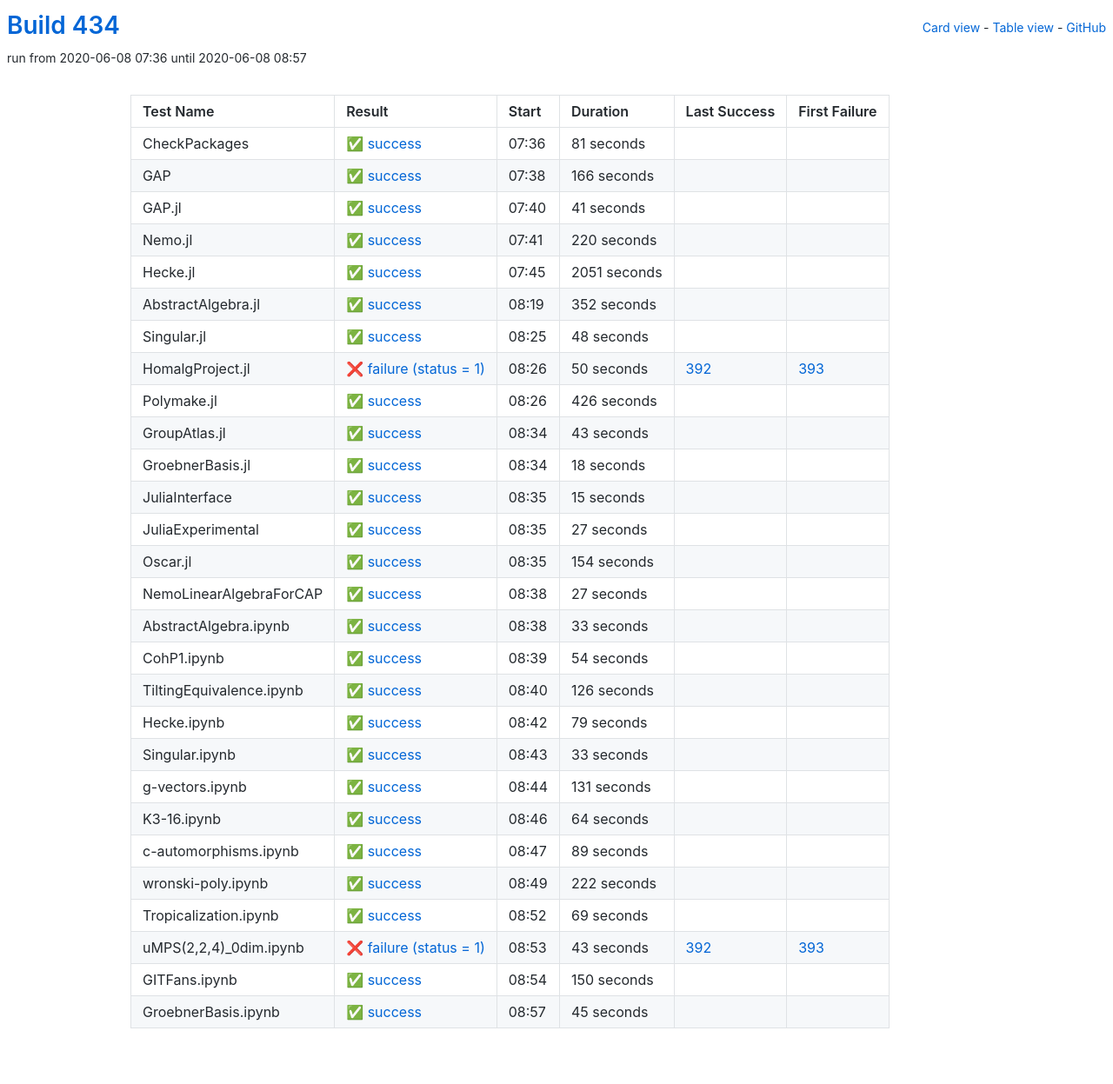
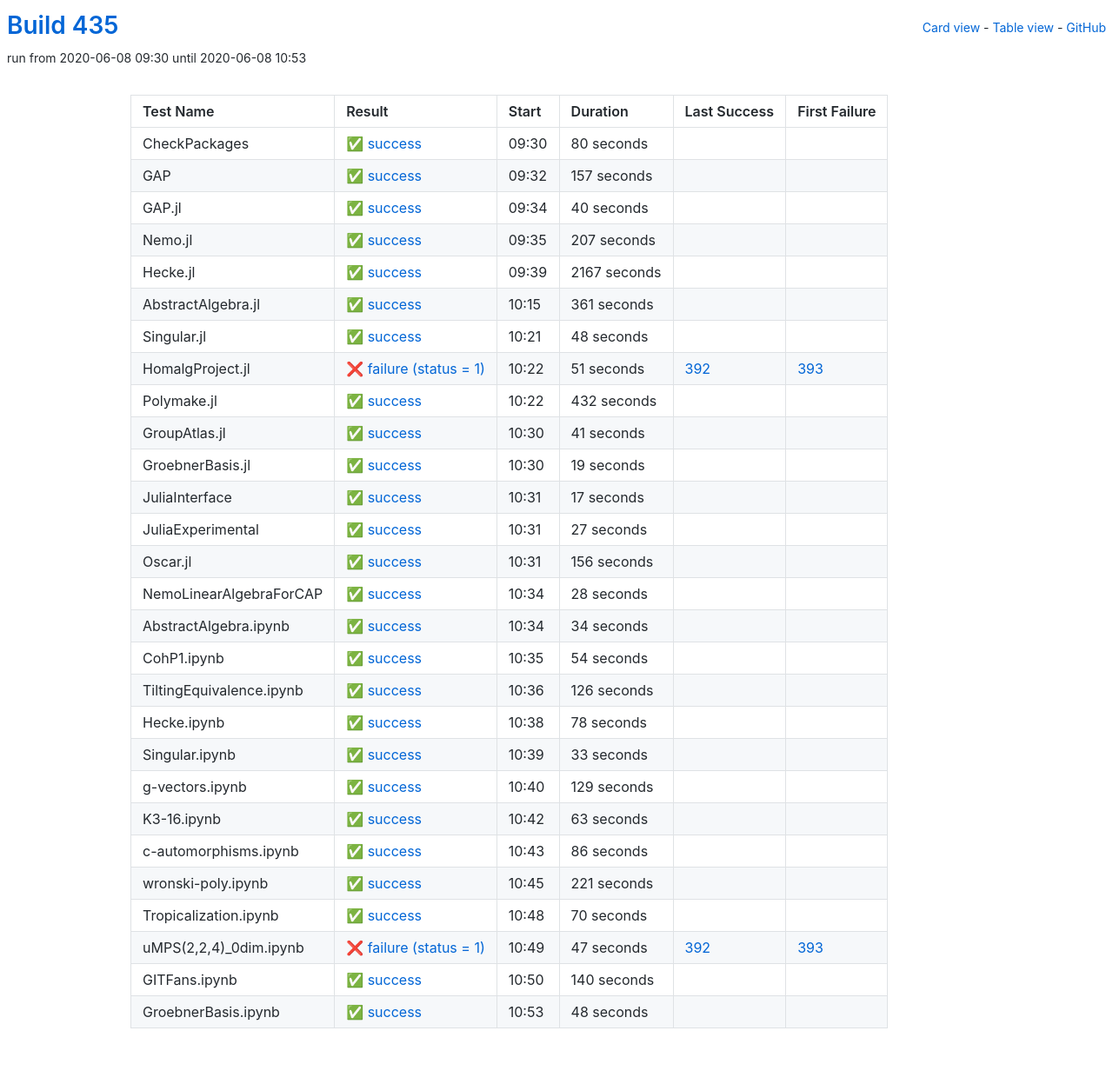
Before and after one commit to oscar-system/oscar-ci-status-1.4, a Jekyll site: the page built from table.html, in a window 1280 px wide. Shown: the whole page at 87% size. Built offline with Jekyll 4.4.1, drawn with Linux system fonts in a browser that asks for light colours.

Commit message:
Build 435

```diff
--- a/_data/ci.yml
+++ b/_data/ci.yml
@@ -1,77 +1,77 @@
-build: 434
-build_url: https://oscarci.mathematik.uni-kl.de/job/oscar-julia-1.4/434/
+build: 435
+build_url: https://oscarci.mathematik.uni-kl.de/job/oscar-julia-1.4/435/
 job: oscar-julia-1.4
 tests:
-- duration: 81
+- duration: 80
   exitcode: 0
   first_failure: false
   first_failure_url: null
   id: checkpackages
   last_success: false
   last_success_url: null
-  log: https://oscarci.mathematik.uni-kl.de/job/oscar-julia-1.4/434/artifact/logs/build-434/CheckPackages.log
+  log: https://oscarci.mathematik.uni-kl.de/job/oscar-julia-1.4/435/artifact/logs/build-435/CheckPackages.log
   name: CheckPackages
-  start: 2020-06-08 07:36
+  start: 2020-06-08 09:30
   status: success
   success: true
-- duration: 166
+- duration: 157
   exitcode: 0
   first_failure: false
   first_failure_url: null
   id: gap
   last_success: false
   last_success_url: null
-  log: https://oscarci.mathematik.uni-kl.de/job/oscar-julia-1.4/434/artifact/logs/build-434/GAP.log
+  log: https://oscarci.mathematik.uni-kl.de/job/oscar-julia-1.4/435/artifact/logs/build-435/GAP.log
   name: GAP
-  start: 2020-06-08 07:38
+  start: 2020-06-08 09:32
   status: success
   success: true
-- duration: 41
+- duration: 40
   exitcode: 0
   first_failure: false
   first_failure_url: null
   id: gap-jl
   last_success: false
   last_success_url: null
-  log: https://oscarci.mathematik.uni-kl.de/job/oscar-julia-1.4/434/artifact/logs/build-434/GAP.jl.log
+  log: https://oscarci.mathematik.uni-kl.de/job/oscar-julia-1.4/435/artifact/logs/build-435/GAP.jl.log
   name: GAP.jl
-  start: 2020-06-08 07:40
+  start: 2020-06-08 09:34
   status: success
   success: true
-- duration: 220
+- duration: 207
   exitcode: 0
   first_failure: false
   first_failure_url: null
   id: nemo-jl
   last_success: false
   last_success_url: null
-  log: https://oscarci.mathematik.uni-kl.de/job/oscar-julia-1.4/434/artifact/logs/build-434/Nemo.jl.log
+  log: https://oscarci.mathematik.uni-kl.de/job/oscar-julia-1.4/435/artifact/logs/build-435/Nemo.jl.log
   name: Nemo.jl
-  start: 2020-06-08 07:41
+  start: 2020-06-08 09:35
   status: success
   success: true
-- duration: 2051
+- duration: 2167
   exitcode: 0
   first_failure: false
   first_failure_url: null
   id: hecke-jl
   last_success: false
   last_success_url: null
-  log: https://oscarci.mathematik.uni-kl.de/job/oscar-julia-1.4/434/artifact/logs/build-434/Hecke.jl.log
+  log: https://oscarci.mathematik.uni-kl.de/job/oscar-julia-1.4/435/artifact/logs/build-435/Hecke.jl.log
   name: Hecke.jl
-  start: 2020-06-08 07:45
+  start: 2020-06-08 09:39
   status: success
   success: true
-- duration: 352
+- duration: 361
   exitcode: 0
   first_failure: false
   first_failure_url: null
   id: abstractalgebra-jl
   last_success: false
   last_success_url: null
-  log: https://oscarci.mathematik.uni-kl.de/job/oscar-julia-1.4/434/artifact/logs/build-434/AbstractAlgebra.jl.log
+  log: https://oscarci.mathematik.uni-kl.de/job/oscar-julia-1.4/435/artifact/logs/build-435/AbstractAlgebra.jl.log
   name: AbstractAlgebra.jl
-  start: 2020-06-08 08:19
+  start: 2020-06-08 10:15
   status: success
   success: true
 - duration: 48
@@ -81,69 +81,69 @@ tests:
   id: singular-jl
   last_success: false
   last_success_url: null
-  log: https://oscarci.mathematik.uni-kl.de/job/oscar-julia-1.4/434/artifact/logs/build-434/Singular.jl.log
+  log: https://oscarci.mathematik.uni-kl.de/job/oscar-julia-1.4/435/artifact/logs/build-435/Singular.jl.log
   name: Singular.jl
-  start: 2020-06-08 08:25
+  start: 2020-06-08 10:21
   status: success
   success: true
-- duration: 50
+- duration: 51
   exitcode: 1
   first_failure: 393
   first_failure_url: https://oscarci.mathematik.uni-kl.de/job/oscar-julia-1.4/393/
   id: homalgproject-jl
   last_success: 392
   last_success_url: https://oscarci.mathematik.uni-kl.de/job/oscar-julia-1.4/392/
-  log: https://oscarci.mathematik.uni-kl.de/job/oscar-julia-1.4/434/artifact/logs/build-434/HomalgProject.jl.log
+  log: https://oscarci.mathematik.uni-kl.de/job/oscar-julia-1.4/435/artifact/logs/build-435/HomalgProject.jl.log
   name: HomalgProject.jl
-  start: 2020-06-08 08:26
+  start: 2020-06-08 10:22
   status: failure
   success: false
-- duration: 426
+- duration: 432
   exitcode: 0
   first_failure: false
   first_failure_url: null
   id: polymake-jl
   last_success: false
   last_success_url: null
-  log: https://oscarci.mathematik.uni-kl.de/job/oscar-julia-1.4/434/artifact/logs/build-434/Polymake.jl.log
+  log: https://oscarci.mathematik.uni-kl.de/job/oscar-julia-1.4/435/artifact/logs/build-435/Polymake.jl.log
   name: Polymake.jl
-  start: 2020-06-08 08:26
+  start: 2020-06-08 10:22
   status: success
   success: true
-- duration: 43
+- duration: 41
   exitcode: 0
   first_failure: false
   first_failure_url: null
   id: groupatlas-jl
   last_success: false
   last_success_url: null
-  log: https://oscarci.mathematik.uni-kl.de/job/oscar-julia-1.4/434/artifact/logs/build-434/GroupAtlas.jl.log
+  log: https://oscarci.mathematik.uni-kl.de/job/oscar-julia-1.4/435/artifact/logs/build-435/GroupAtlas.jl.log
   name: GroupAtlas.jl
-  start: 2020-06-08 08:34
+  start: 2020-06-08 10:30
   status: success
   success: true
-- duration: 18
+- duration: 19
   exitcode: 0
   first_failure: false
   first_failure_url: null
   id: groebnerbasis-jl
   last_success: false
   last_success_url: null
-  log: https://oscarci.mathematik.uni-kl.de/job/oscar-julia-1.4/434/artifact/logs/build-434/GroebnerBasis.jl.log
+  log: https://oscarci.mathematik.uni-kl.de/job/oscar-julia-1.4/435/artifact/logs/build-435/GroebnerBasis.jl.log
   name: GroebnerBasis.jl
-  start: 2020-06-08 08:34
+  start: 2020-06-08 10:30
   status: success
   success: true
-- duration: 15
+- duration: 17
   exitcode: 0
   first_failure: false
   first_failure_url: null
   id: juliainterface
   last_success: false
   last_success_url: null
-  log: https://oscarci.mathematik.uni-kl.de/job/oscar-julia-1.4/434/artifact/logs/build-434/JuliaInterface.log
+  log: https://oscarci.mathematik.uni-kl.de/job/oscar-julia-1.4/435/artifact/logs/build-435/JuliaInterface.log
   name: JuliaInterface
-  start: 2020-06-08 08:35
+  start: 2020-06-08 10:31
   status: success
   success: true
 - duration: 27
@@ -153,45 +153,45 @@ tests:
   id: juliaexperimental
   last_success: false
   last_success_url: null
-  log: https://oscarci.mathematik.uni-kl.de/job/oscar-julia-1.4/434/artifact/logs/build-434/JuliaExperimental.log
+  log: https://oscarci.mathematik.uni-kl.de/job/oscar-julia-1.4/435/artifact/logs/build-435/JuliaExperimental.log
   name: JuliaExperimental
-  start: 2020-06-08 08:35
+  start: 2020-06-08 10:31
   status: success
   success: true
-- duration: 154
+- duration: 156
   exitcode: 0
   first_failure: false
   first_failure_url: null
   id: oscar-jl
   last_success: false
   last_success_url: null
-  log: https://oscarci.mathematik.uni-kl.de/job/oscar-julia-1.4/434/artifact/logs/build-434/Oscar.jl.log
+  log: https://oscarci.mathematik.uni-kl.de/job/oscar-julia-1.4/435/artifact/logs/build-435/Oscar.jl.log
   name: Oscar.jl
-  start: 2020-06-08 08:35
+  start: 2020-06-08 10:31
   status: success
   success: true
-- duration: 27
+- duration: 28
   exitcode: 0
   first_failure: false
   first_failure_url: null
   id: nemolinearalgebraforcap
   last_success: false
   last_success_url: null
-  log: https://oscarci.mathematik.uni-kl.de/job/oscar-julia-1.4/434/artifact/logs/build-434/NemoLinearAlgebraForCAP.log
+  log: https://oscarci.mathematik.uni-kl.de/job/oscar-julia-1.4/435/artifact/logs/build-435/NemoLinearAlgebraForCAP.log
   name: NemoLinearAlgebraForCAP
-  start: 2020-06-08 08:38
+  start: 2020-06-08 10:34
   status: success
   success: true
-- duration: 33
+- duration: 34
   exitcode: 0
   first_failure: false
   first_failure_url: null
   id: abstractalgebra-ipynb
   last_success: false
   last_success_url: null
-  log: https://oscarci.mathematik.uni-kl.de/job/oscar-julia-1.4/434/artifact/logs/build-434/AbstractAlgebra.ipynb.log
+  log: https://oscarci.mathematik.uni-kl.de/job/oscar-julia-1.4/435/artifact/logs/build-435/AbstractAlgebra.ipynb.log
   name: AbstractAlgebra.ipynb
-  start: 2020-06-08 08:38
+  start: 2020-06-08 10:34
   status: success
   success: true
 - duration: 54
@@ -201,9 +201,9 @@ tests:
   id: cohp1-ipynb
   last_success: false
   last_success_url: null
-  log: https://oscarci.mathematik.uni-kl.de/job/oscar-julia-1.4/434/artifact/logs/build-434/CohP1.ipynb.log
+  log: https://oscarci.mathematik.uni-kl.de/job/oscar-julia-1.4/435/artifact/logs/build-435/CohP1.ipynb.log
   name: CohP1.ipynb
-  start: 2020-06-08 08:39
+  start: 2020-06-08 10:35
   status: success
   success: true
 - duration: 126
@@ -213,21 +213,21 @@ tests:
   id: tiltingequivalence-ipynb
   last_success: false
   last_success_url: null
-  log: https://oscarci.mathematik.uni-kl.de/job/oscar-julia-1.4/434/artifact/logs/build-434/TiltingEquivalence.ipynb.log
+  log: https://oscarci.mathematik.uni-kl.de/job/oscar-julia-1.4/435/artifact/logs/build-435/TiltingEquivalence.ipynb.log
   name: TiltingEquivalence.ipynb
-  start: 2020-06-08 08:40
+  start: 2020-06-08 10:36
   status: success
   success: true
-- duration: 79
+- duration: 78
   exitcode: 0
   first_failure: false
   first_failure_url: null
   id: hecke-ipynb
   last_success: false
   last_success_url: null
-  log: https://oscarci.mathematik.uni-kl.de/job/oscar-julia-1.4/434/artifact/logs/build-434/Hecke.ipynb.log
+  log: https://oscarci.mathematik.uni-kl.de/job/oscar-julia-1.4/435/artifact/logs/build-435/Hecke.ipynb.log
   name: Hecke.ipynb
-  start: 2020-06-08 08:42
+  start: 2020-06-08 10:38
   status: success
   success: true
 - duration: 33
@@ -237,104 +237,104 @@ tests:
   id: singular-ipynb
   last_success: false
   last_success_url: null
-  log: https://oscarci.mathematik.uni-kl.de/job/oscar-julia-1.4/434/artifact/logs/build-434/Singular.ipynb.log
+  log: https://oscarci.mathematik.uni-kl.de/job/oscar-julia-1.4/435/artifact/logs/build-435/Singular.ipynb.log
   name: Singular.ipynb
-  start: 2020-06-08 08:43
+  start: 2020-06-08 10:39
   status: success
   success: true
-- duration: 131
+- duration: 129
   exitcode: 0
   first_failure: false
   first_failure_url: null
   id: g-vectors-ipynb
   last_success: false
   last_success_url: null
-  log: https://oscarci.mathematik.uni-kl.de/job/oscar-julia-1.4/434/artifact/logs/build-434/g-vectors.ipynb.log
+  log: https://oscarci.mathematik.uni-kl.de/job/oscar-julia-1.4/435/artifact/logs/build-435/g-vectors.ipynb.log
   name: g-vectors.ipynb
-  start: 2020-06-08 08:44
+  start: 2020-06-08 10:40
   status: success
   success: true
-- duration: 64
+- duration: 63
   exitcode: 0
   first_failure: false
   first_failure_url: null
   id: k3-16-ipynb
   last_success: false
   last_success_url: null
-  log: https://oscarci.mathematik.uni-kl.de/job/oscar-julia-1.4/434/artifact/logs/build-434/K3-16.ipynb.log
+  log: https://oscarci.mathematik.uni-kl.de/job/oscar-julia-1.4/435/artifact/logs/build-435/K3-16.ipynb.log
   name: K3-16.ipynb
-  start: 2020-06-08 08:46
+  start: 2020-06-08 10:42
   status: success
   success: true
-- duration: 89
+- duration: 86
   exitcode: 0
   first_failure: false
   first_failure_url: null
   id: c-automorphisms-ipynb
   last_success: false
   last_success_url: null
-  log: https://oscarci.mathematik.uni-kl.de/job/oscar-julia-1.4/434/artifact/logs/build-434/c-automorphisms.ipynb.log
+  log: https://oscarci.mathematik.uni-kl.de/job/oscar-julia-1.4/435/artifact/logs/build-435/c-automorphisms.ipynb.log
   name: c-automorphisms.ipynb
-  start: 2020-06-08 08:47
+  start: 2020-06-08 10:43
   status: success
   success: true
-- duration: 222
+- duration: 221
   exitcode: 0
   first_failure: false
   first_failure_url: null
   id: wronski-poly-ipynb
   last_success: false
   last_success_url: null
-  log: https://oscarci.mathematik.uni-kl.de/job/oscar-julia-1.4/434/artifact/logs/build-434/wronski-poly.ipynb.log
+  log: https://oscarci.mathematik.uni-kl.de/job/oscar-julia-1.4/435/artifact/logs/build-435/wronski-poly.ipynb.log
   name: wronski-poly.ipynb
-  start: 2020-06-08 08:49
+  start: 2020-06-08 10:45
   status: success
   success: true
-- duration: 69
+- duration: 70
   exitcode: 0
   first_failure: false
   first_failure_url: null
   id: tropicalization-ipynb
   last_success: false
   last_success_url: null
-  log: https://oscarci.mathematik.uni-kl.de/job/oscar-julia-1.4/434/artifact/logs/build-434/Tropicalization.ipynb.log
+  log: https://oscarci.mathematik.uni-kl.de/job/oscar-julia-1.4/435/artifact/logs/build-435/Tropicalization.ipynb.log
   name: Tropicalization.ipynb
-  start: 2020-06-08 08:52
+  start: 2020-06-08 10:48
   status: success
   success: true
-- duration: 43
+- duration: 47
   exitcode: 1
   first_failure: 393
   first_failure_url: https://oscarci.mathematik.uni-kl.de/job/oscar-julia-1.4/393/
   id: umps-2-2-4-0dim-ipynb
   last_success: 392
   last_success_url: https://oscarci.mathematik.uni-kl.de/job/oscar-julia-1.4/392/
-  log: https://oscarci.mathematik.uni-kl.de/job/oscar-julia-1.4/434/artifact/logs/build-434/uMPS-2-2-4-_0dim.ipynb.log
+  log: https://oscarci.mathematik.uni-kl.de/job/oscar-julia-1.4/435/artifact/logs/build-435/uMPS-2-2-4-_0dim.ipynb.log
   name: uMPS(2,2,4)_0dim.ipynb
-  start: 2020-06-08 08:53
+  start: 2020-06-08 10:49
   status: failure
   success: false
-- duration: 150
+- duration: 140
   exitcode: 0
   first_failure: false
   first_failure_url: null
   id: gitfans-ipynb
   last_success: false
   last_success_url: null
-  log: https://oscarci.mathematik.uni-kl.de/job/oscar-julia-1.4/434/artifact/logs/build-434/GITFans.ipynb.log
+  log: https://oscarci.mathematik.uni-kl.de/job/oscar-julia-1.4/435/artifact/logs/build-435/GITFans.ipynb.log
   name: GITFans.ipynb
-  start: 2020-06-08 08:54
+  start: 2020-06-08 10:50
   status: success
   success: true
-- duration: 45
+- duration: 48
   exitcode: 0
   first_failure: false
   first_failure_url: null
   id: groebnerbasis-ipynb
   last_success: false
   last_success_url: null
-  log: https://oscarci.mathematik.uni-kl.de/job/oscar-julia-1.4/434/artifact/logs/build-434/GroebnerBasis.ipynb.log
+  log: https://oscarci.mathematik.uni-kl.de/job/oscar-julia-1.4/435/artifact/logs/build-435/GroebnerBasis.ipynb.log
   name: GroebnerBasis.ipynb
-  start: 2020-06-08 08:57
+  start: 2020-06-08 10:53
   status: success
   success: true
```
Also changed, not shown: README.md.
